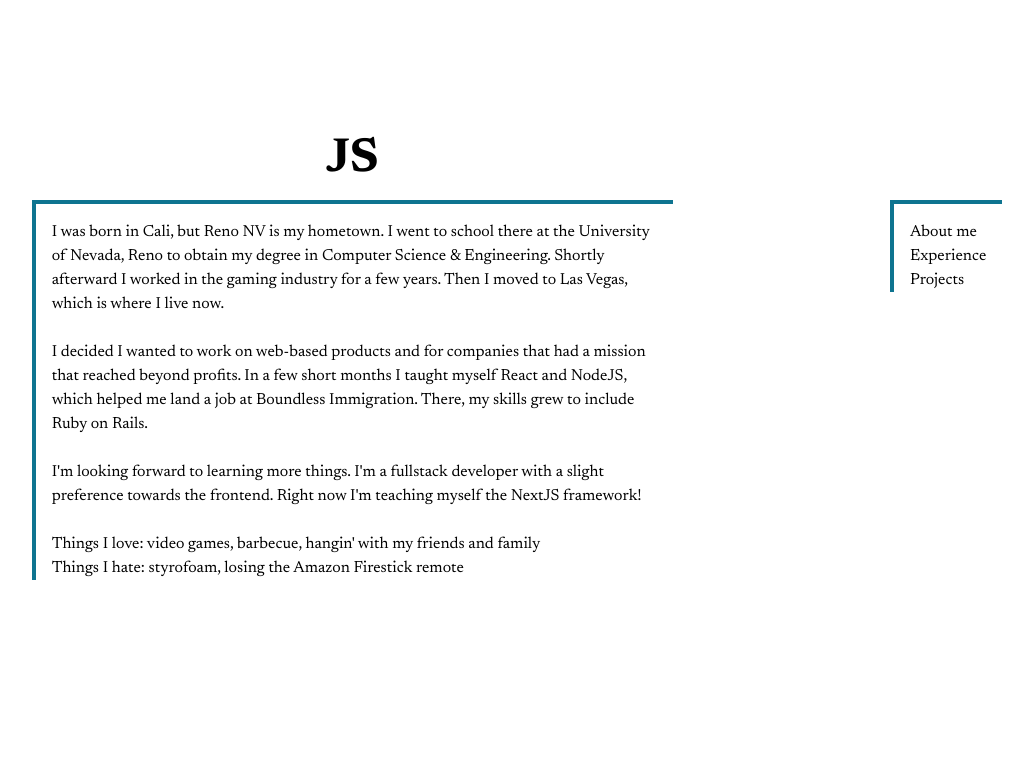
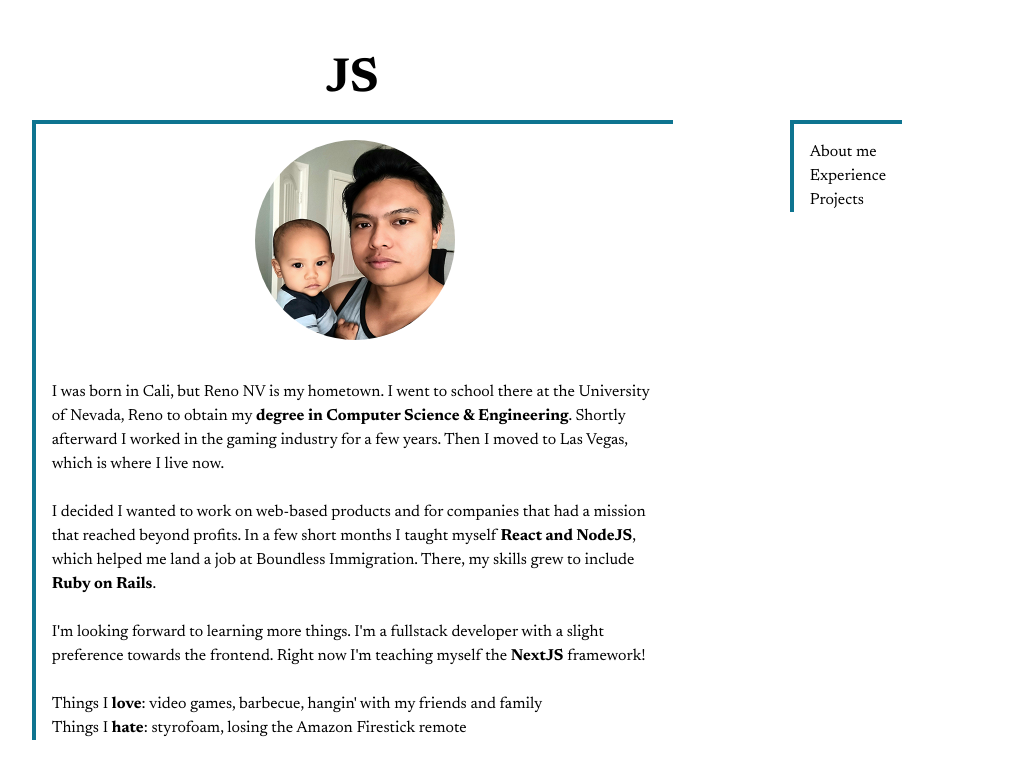
Before and after one commit to jeff-soriano/jeff-soriano.github.io, a Next.js app: page /about-me in a window 1280 px wide. Shown: the top 778 px of the page, without its empty margins (123-1156 px from the left). Built offline with nearby package versions, Linux system fonts and the light colour scheme.

Commit message:
Add image in about me page

```diff
--- a/app/about-me/page.tsx
+++ b/app/about-me/page.tsx
@@ -1,33 +1,50 @@
+import Image from 'next/image'
+
 export default function AboutMe() {
   return (
     <section>
+      <Image
+        priority
+        src="/images/profile.jpeg"
+        className="rounded-full mb-10 mx-auto"
+        height={200}
+        width={200}
+        alt="cute bois"
+      />
+
       <p>
         I was born in Cali, but Reno NV is my hometown. I went to school there
-        at the University of Nevada, Reno to obtain my degree in Computer
-        Science & Engineering. Shortly afterward I worked in the gaming industry
-        for a few years. Then I moved to Las Vegas, which is where I live now.
+        at the University of Nevada, Reno to obtain my{' '}
+        <strong>degree in Computer Science & Engineering</strong>. Shortly
+        afterward I worked in the gaming industry for a few years. Then I moved
+        to Las Vegas, which is where I live now.
       </p>
       <br />
 
       <p>
         I decided I wanted to work on web-based products and for companies that
         had a mission that reached beyond profits. In a few short months I
-        taught myself React and NodeJS, which helped me land a job at Boundless
-        Immigration. There, my skills grew to include Ruby on Rails.
+        taught myself <strong>React and NodeJS</strong>, which helped me land a
+        job at Boundless Immigration. There, my skills grew to include{' '}
+        <strong>Ruby on Rails</strong>.
       </p>
       <br />
 
       <p>
         I'm looking forward to learning more things. I'm a fullstack developer
         with a slight preference towards the frontend. Right now I'm teaching
-        myself the NextJS framework!
+        myself the <strong>NextJS</strong> framework!
       </p>
       <br />
 
       <p>
-        Things I love: video games, barbecue, hangin' with my friends and family
+        Things I <strong>love</strong>: video games, barbecue, hangin' with my
+        friends and family
       </p>
-      <p>Things I hate: styrofoam, losing the Amazon Firestick remote</p>
+      <p>
+        Things I <strong>hate</strong>: styrofoam, losing the Amazon Firestick
+        remote
+      </p>
     </section>
   )
 }
--- a/app/experience/page.tsx
+++ b/app/experience/page.tsx
@@ -1,6 +1,3 @@
-import Image from 'next/image'
-import GifSection from './components/GifSection'
-
 export default function Experience() {
   return (
     <section>
--- a/app/layout.tsx
+++ b/app/layout.tsx
@@ -21,7 +21,7 @@ export default function RootLayout({
         className={`${newsreader.className} flex flex-col items-center content-center`}
       >
         <div className="w-10/12">
-          <main className="pt-28 ">
+          <main className="pt-8">
             <section className="py-6 px-12 grid grid-cols-3 gap-4 max-h-96">
               <h1 className="text-center text-5xl font-bold col-span-2">
                 <Link href="/">JS</Link>
@@ -31,7 +31,7 @@ export default function RootLayout({
                 {children}
               </section>
               <nav className="flex">
-                <div className="ml-auto">
+                <div className="mx-auto">
                   <ul className="px-4 pt-4 border-l-4 border-t-4 border-cyan-700">
                     <li>
                       <Link href="/about-me">About me</Link>
```
